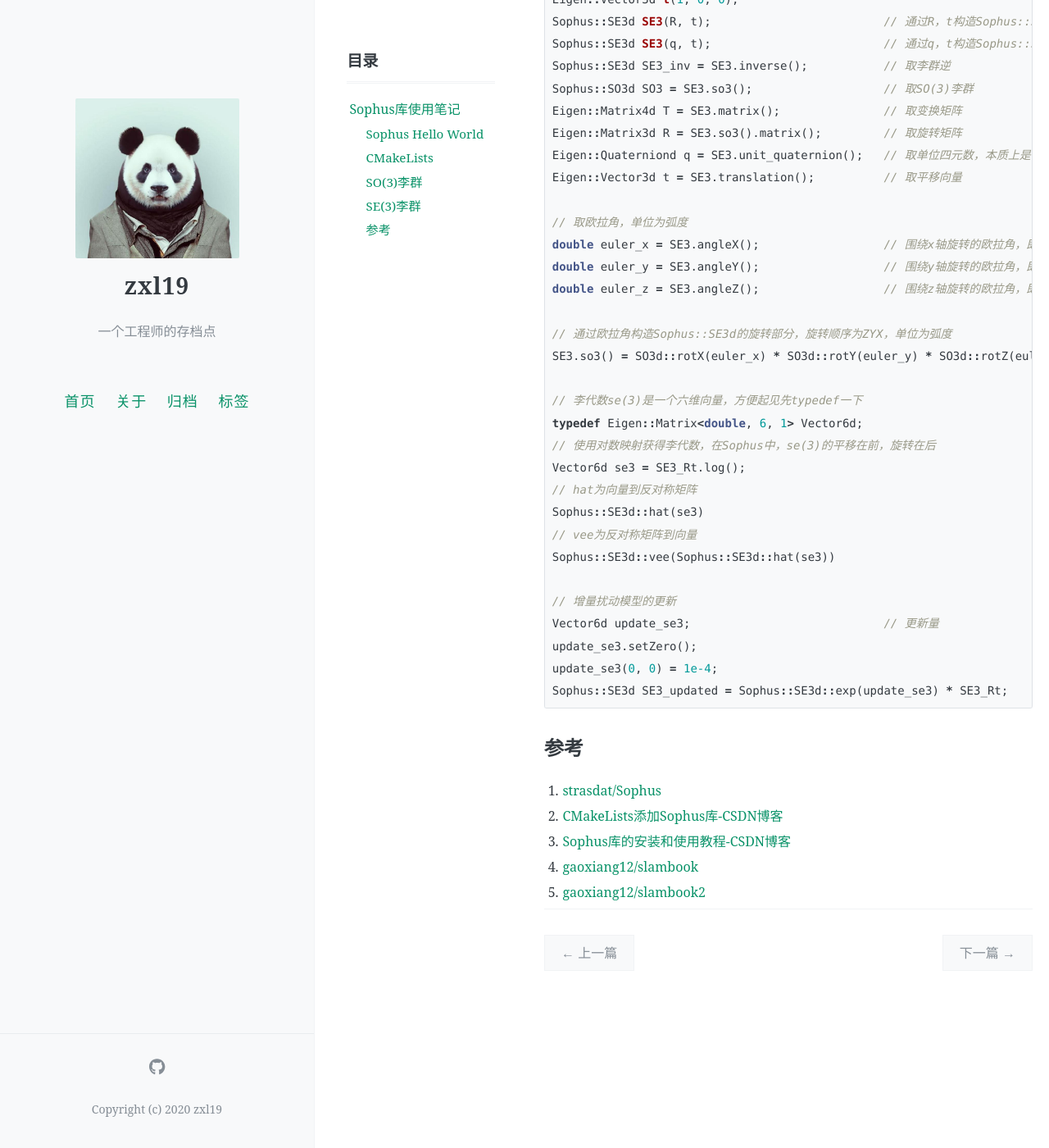
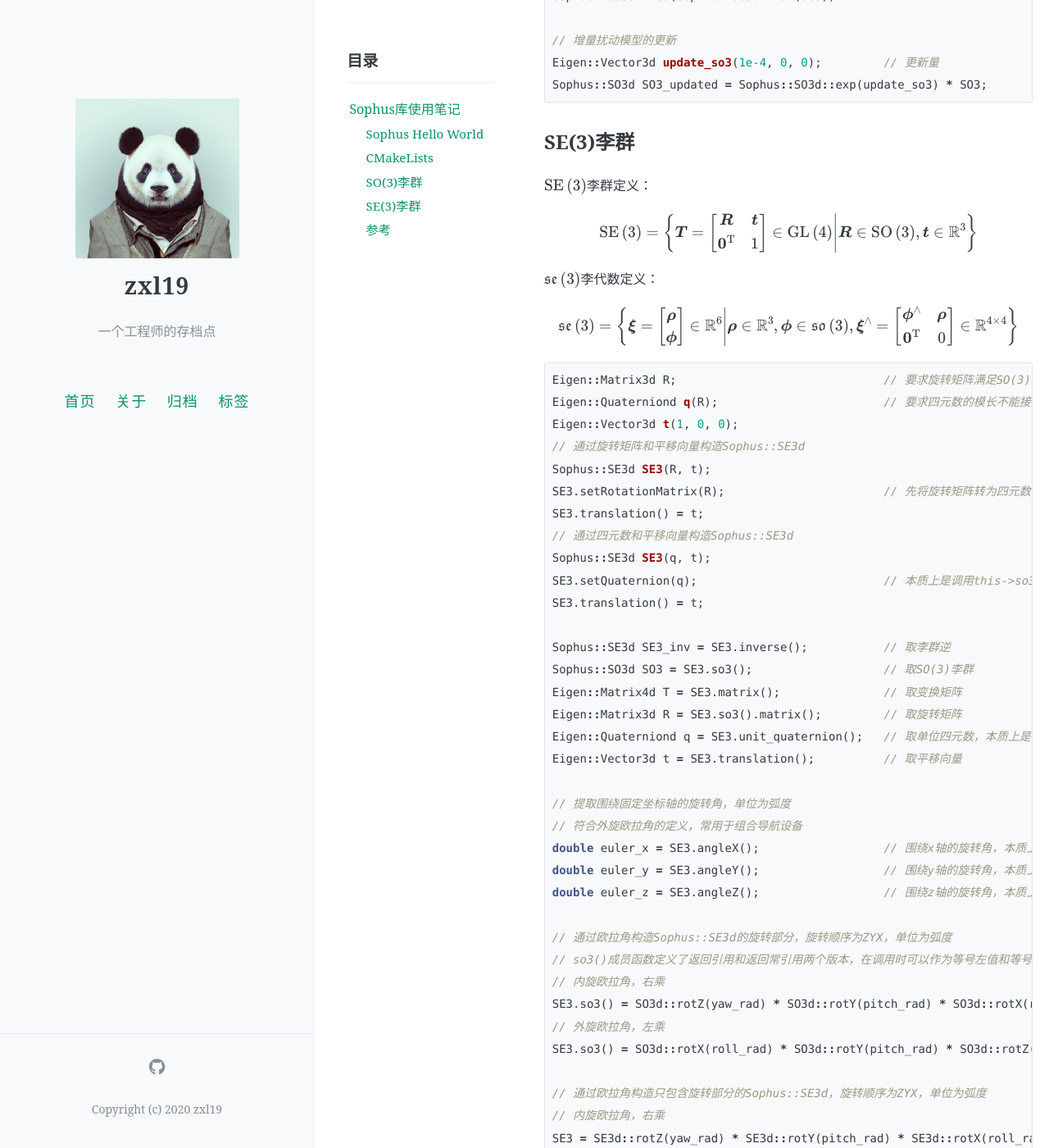
Before and after one commit to zxl19/zxl19.github.io, a Jekyll site: the page built from _posts/2021-09-03-sophus-note.md, in a window 1280 px wide and 1400 px high, scrolled down 1816 px. Shown: the whole window at 82% size. Built offline with Jekyll 4.4.1, drawn with Linux system fonts in a browser that asks for light colours; formulas are drawn with MathJax 3; comment, search, counter and statistics services are not loaded; some of the changed text lies outside the part shown.

Commit message:
Update Posts

````diff
--- a/_posts/2021-09-03-sophus-note.md
+++ b/_posts/2021-09-03-sophus-note.md
@@ -38,11 +38,23 @@ include_directories(${SOPHUS_INCLUDE_DIRS})
 
 ## SO(3)李群
 
+$\mathrm{SO}\left(3\right)$李群定义：
+
+$$\mathrm{SO}\left(3\right) = \left\{\left.\boldsymbol{R}\in\mathrm{GL}\left(3\right)\right|\boldsymbol{RR}^{\mathrm{T}}, \mathrm{det}\left(\boldsymbol{R}\right) = 1\right\}$$
+
+$\mathfrak{so}\left(3\right)$李代数定义：
+
+$$\mathfrak{so}\left(3\right) = \left\{\boldsymbol{\phi}\in\mathbb{R}^{3}, \boldsymbol{\Phi} = \boldsymbol{\phi}^{\wedge}\in\mathbb{R}^{3\times 3}\right\}$$
+
 ```cpp
-Eigen::Matrix3d R;
-Eigen::Quaterniond q(R);
-Sophus::SO3d SO3(R);                            // 通过旋转矩阵构造Sophus::SO3d
-Sophus::SO3d SO3(q);                            // 通过四元数构造Sophus::SO3d
+Eigen::Matrix3d R;                              // 要求旋转矩阵满足SO(3)李群的定义
+Eigen::Quaterniond q(R);                        // 要求四元数的模长不能接近0
+// 通过旋转矩阵构造Sophus::SO3d
+Sophus::SO3d SO3(R);
+// 通过四元数构造Sophus::SO3d
+Sophus::SO3d SO3(q);
+SO3.setQuaternion(q);                           // 会隐式将四元数归一化
+
 Sophus::SO3d SO3_inv = SO3.inverse();           // 取李群逆
 Eigen::Matrix3d R = SO3.matrix();               // 取旋转矩阵
 Eigen::Quaterniond q = SO3.unit_quaternion();   // 取单位四元数
@@ -73,12 +85,40 @@ Sophus::SO3d SO3_updated = Sophus::SO3d::exp(update_so3) * SO3;
 
 ## SE(3)李群
 
+$\mathrm{SE}\left(3\right)$李群定义：
+
+$$\mathrm{SE}\left(3\right) = \left\{\left.\boldsymbol{T} =
+\begin{bmatrix}
+    \boldsymbol{R} & \boldsymbol{t} \\
+    \boldsymbol{0}^{\mathrm{T}} & 1
+\end{bmatrix}
+\in\mathrm{GL}\left(4\right)\right|\boldsymbol{R}\in\mathrm{SO}\left(3\right), \boldsymbol{t}\in\mathbb{R}^{3}\right\}$$
+
+$\mathfrak{se}\left(3\right)$李代数定义：
+
+$$\mathfrak{se}\left(3\right) = \left\{\left.\boldsymbol{\xi} =
+\begin{bmatrix}
+    \boldsymbol{\rho} \\
+    \boldsymbol{\phi}
+\end{bmatrix}\in\mathbb{R}^{6}\right|\boldsymbol{\rho}\in\mathbb{R}^{3}, \boldsymbol{\phi}\in\mathfrak{so}\left(3\right), \boldsymbol{\xi}^{\wedge} =
+\begin{bmatrix}
+    \boldsymbol{\phi}^{\wedge} & \boldsymbol{\rho} \\
+    \boldsymbol{0}^{\mathrm{T}} & 0
+\end{bmatrix}\in\mathbb{R}^{4\times 4}\right\}$$
+
 ```cpp
-Eigen::Matrix3d R;
-Eigen::Quaterniond q(R);
+Eigen::Matrix3d R;                              // 要求旋转矩阵满足SO(3)李群的定义
+Eigen::Quaterniond q(R);                        // 要求四元数的模长不能接近0
 Eigen::Vector3d t(1, 0, 0);
-Sophus::SE3d SE3(R, t);                         // 通过R，t构造Sophus::SE3d
-Sophus::SE3d SE3(q, t);                         // 通过q，t构造Sophus::SE3d
+// 通过旋转矩阵和平移向量构造Sophus::SE3d
+Sophus::SE3d SE3(R, t);
+SE3.setRotationMatrix(R);                       // 先将旋转矩阵转为四元数，本质上是调用this->so3().setQuaternion()
+SE3.translation() = t;
+// 通过四元数和平移向量构造Sophus::SE3d
+Sophus::SE3d SE3(q, t);
+SE3.setQuaternion(q);                           // 本质上是调用this->so3().setQuaternion()
+SE3.translation() = t;
+
 Sophus::SE3d SE3_inv = SE3.inverse();           // 取李群逆
 Sophus::SO3d SO3 = SE3.so3();                   // 取SO(3)李群
 Eigen::Matrix4d T = SE3.matrix();               // 取变换矩阵
@@ -86,13 +126,30 @@ Eigen::Matrix3d R = SE3.so3().matrix();         // 取旋转矩阵
 Eigen::Quaterniond q = SE3.unit_quaternion();   // 取单位四元数，本质上是调用this->so3().unit_quaternion()
 Eigen::Vector3d t = SE3.translation();          // 取平移向量
 
-// 取欧拉角，单位为弧度
-double euler_x = SE3.angleX();                  // 围绕x轴旋转的欧拉角，即滚转角（roll），本质上是调用this->so3().angleX()
-double euler_y = SE3.angleY();                  // 围绕y轴旋转的欧拉角，即俯仰角（pitch），本质上是调用this->so3().angleY()
-double euler_z = SE3.angleZ();                  // 围绕z轴旋转的欧拉角，即偏航角（yaw），本质上是调用this->so3().angleZ()
+// 提取围绕固定坐标轴的旋转角，单位为弧度
+// 符合外旋欧拉角的定义，常用于组合导航设备
+double euler_x = SE3.angleX();                  // 围绕x轴的旋转角，本质上是调用this->so3().angleX()
+double euler_y = SE3.angleY();                  // 围绕y轴的旋转角，本质上是调用this->so3().angleY()
+double euler_z = SE3.angleZ();                  // 围绕z轴的旋转角，本质上是调用this->so3().angleZ()
 
 // 通过欧拉角构造Sophus::SE3d的旋转部分，旋转顺序为ZYX，单位为弧度
-SE3.so3() = SO3d::rotX(euler_x) * SO3d::rotY(euler_y) * SO3d::rotZ(euler_z);
+// so3()成员函数定义了返回引用和返回常引用两个版本，在调用时可以作为等号左值和等号右值使用
+// 内旋欧拉角，右乘
+SE3.so3() = SO3d::rotZ(yaw_rad) * SO3d::rotY(pitch_rad) * SO3d::rotX(roll_rad);
+// 外旋欧拉角，左乘
+SE3.so3() = SO3d::rotX(roll_rad) * SO3d::rotY(pitch_rad) * SO3d::rotZ(yaw_rad);
+
+// 通过欧拉角构造只包含旋转部分的Sophus::SE3d，旋转顺序为ZYX，单位为弧度
+// 内旋欧拉角，右乘
+SE3 = SE3d::rotZ(yaw_rad) * SE3d::rotY(pitch_rad) * SE3d::rotX(roll_rad);
+// 外旋欧拉角，左乘
+SE3 = SE3d::rotX(roll_rad) * SE3d::rotY(pitch_rad) * SE3d::rotZ(yaw_rad);
+
+// 通过平移向量构造只包含平移部分的Sophus::SE3d，平移顺序不限
+// translation()成员函数定义了返回引用和返回常引用两个版本，在调用时可以作为等号左值和等号右值使用
+SE3.translation() = t;
+SE3.trans(x, y, z);
+SE3 = SE3d::transX(x) * SE3d::transY(y) * SE3d::transZ(z);
 
 // 李代数se(3)是一个六维向量，方便起见先typedef一下
 typedef Eigen::Matrix<double, 6, 1> Vector6d;
````
Also changed, not shown: _posts/2021-05-25-slam-tool.md (+6 -3 lines), _posts/2021-06-15-ai-material.md (+3 -2 lines), _posts/2021-11-28-pcl-note.md (+1 -1 lines).
